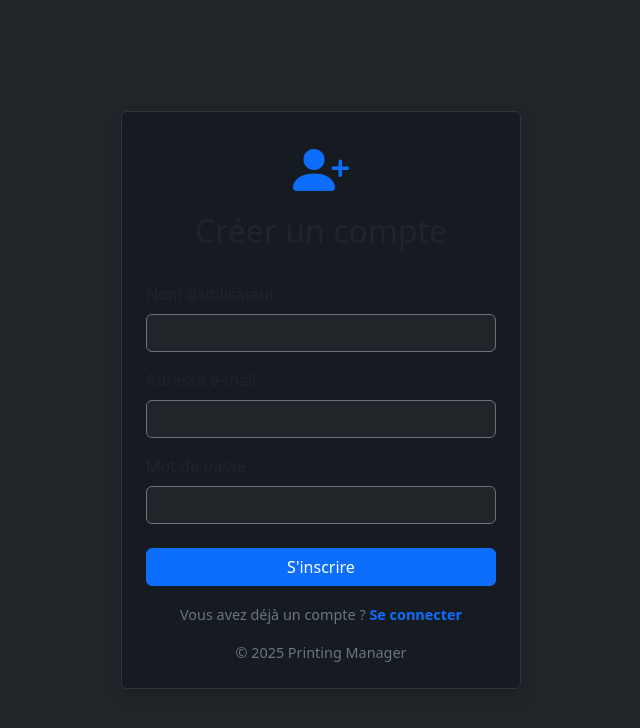
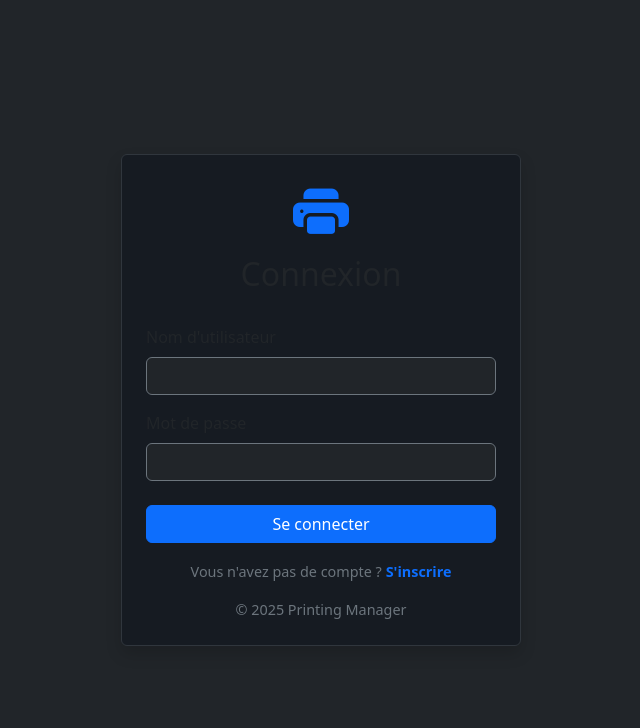
Before and after one commit to golglom/printPanel, a React (Vite) app in the folder gestionImprimerie/: page /login in a window 1280 px wide. Before the commit this address led to /register. Shown: the top 728 px of the page, without its empty margins (319-959 px from the left). Built offline with nearby package versions, Linux system fonts and the light colour scheme.

Commit message:
register redirection to login page without blockage

```diff
--- a/gestionImprimerie/src/App.jsx
+++ b/gestionImprimerie/src/App.jsx
@@ -21,16 +21,13 @@ const PublicRoute = ({ children }) => {
   return !isAuthenticated ? children : <Navigate to="/dashboard" />;
 };
 
-const RequireRegistration = ({ children }) => {
-  const isRegistered = localStorage.getItem('isRegistered');
-  return isRegistered ? children : <Navigate to="/register" />;
-};
+
 
 function AppRoutes() {
   return (
     <Routes>
       <Route path="/register" element={<PublicRoute><Register /></PublicRoute>} />
-      <Route path="/login" element={<RequireRegistration><PublicRoute><Login /></PublicRoute></RequireRegistration>} />
+      <Route path="/login" element={<PublicRoute><Login /></PublicRoute>} />
 
       <Route path="/" element={<PrivateRoute><Layout /></PrivateRoute>}>
         <Route index element={<Dashboard />} />
```
